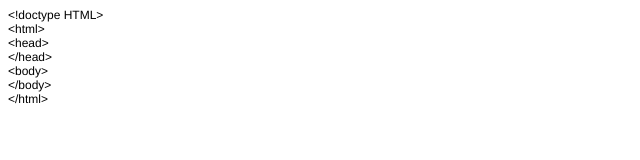
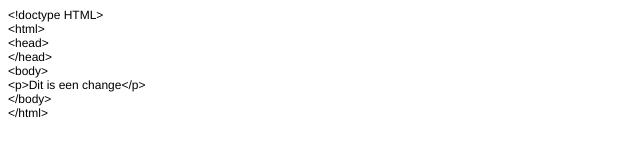
Before and after one commit to toewan/2ID60GroupAssignment, a plain HTML site: page index.html in a window 1280 px wide. Shown: the whole page, without its empty margins (0-640 px from the left). Drawn offline with Linux system fonts and the light colour scheme.

Commit message:
Een change

```diff
--- a/index.html
+++ b/index.html
@@ -16,6 +16,7 @@
 <p class="p1">&lt;head&gt;</p>
 <p class="p1">&lt;/head&gt;</p>
 <p class="p1">&lt;body&gt;</p>
+<p class="p1">&lt;p&gt;Dit is een change&lt;/p&gt;</p>
 <p class="p1">&lt;/body&gt;</p>
 <p class="p1">&lt;/html&gt;</p>
 </body>
```
